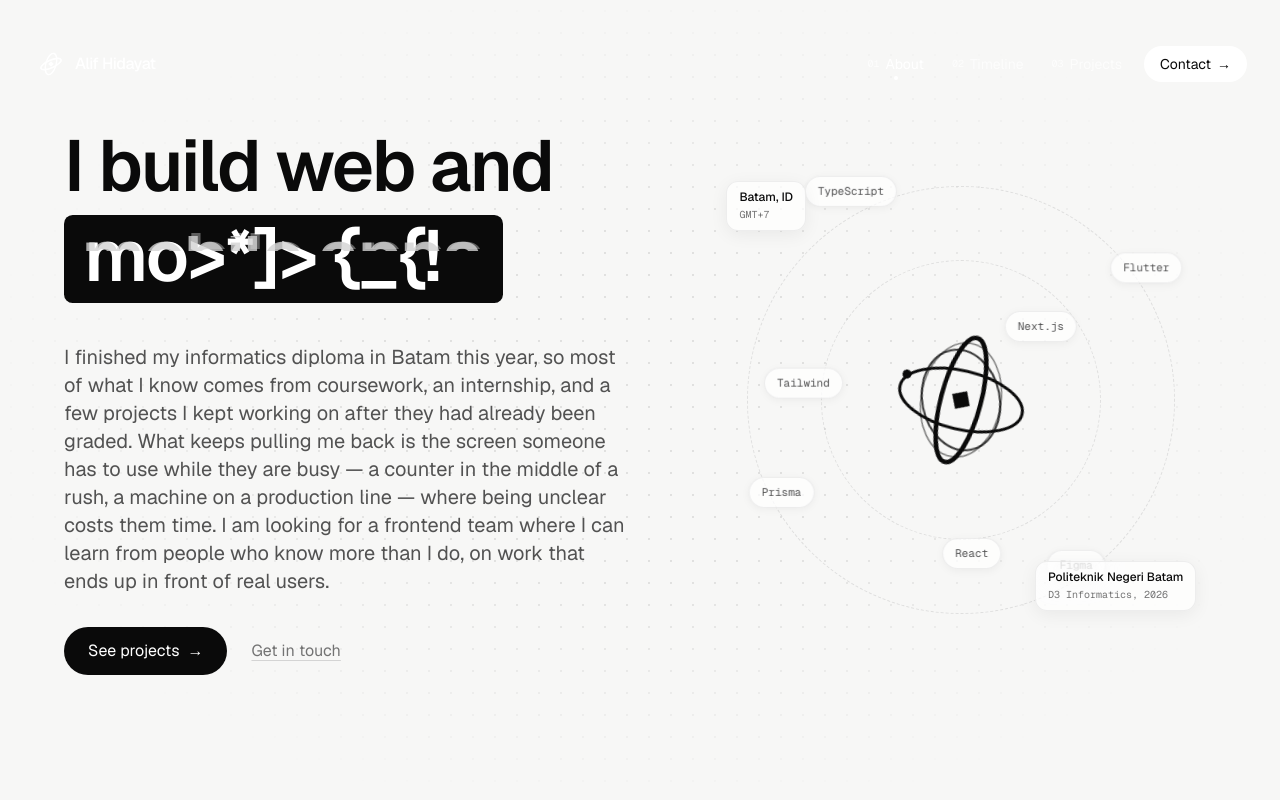
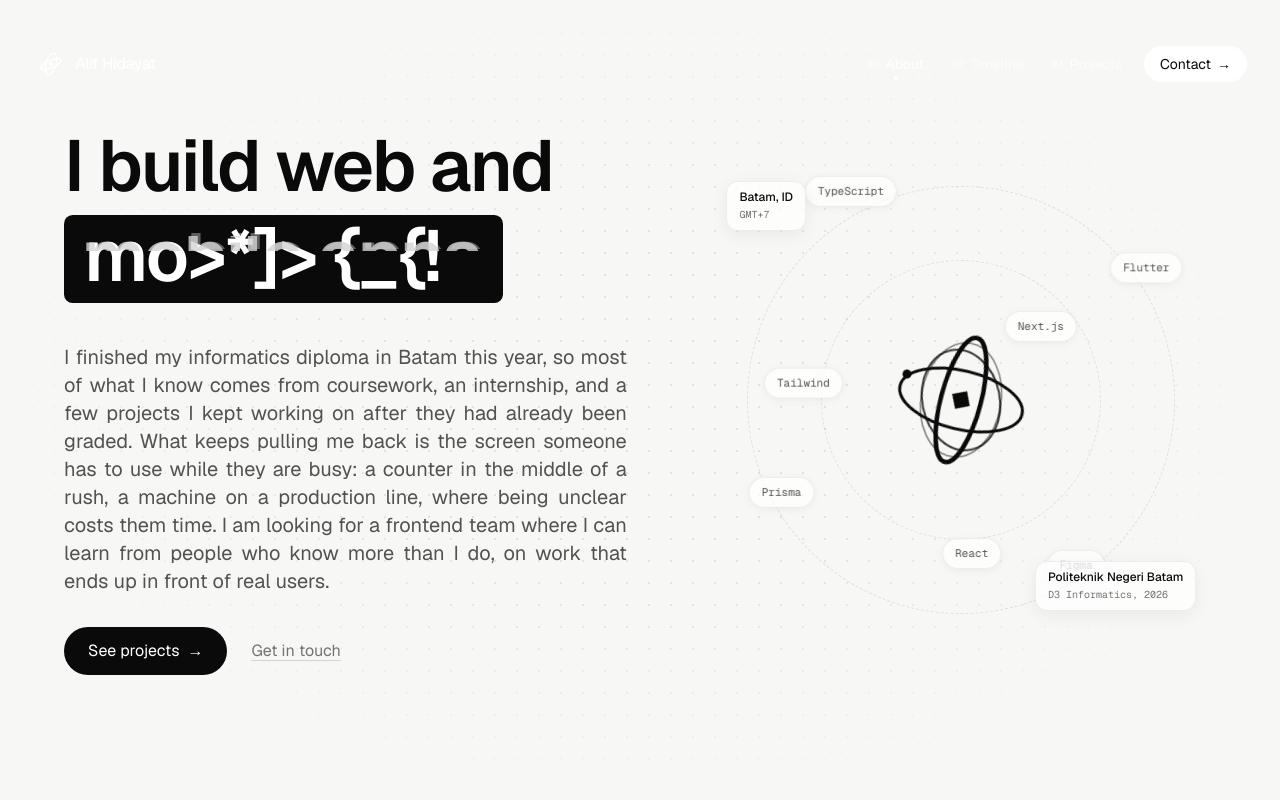
Before and after one commit to Void491111/Portfolio, a Next.js app in the folder portfolio/: page / in a window 1280 px wide. Shown: the top 800 px of the page. Built offline with nearby package versions, Linux system fonts and the light colour scheme.

Commit message:
justify hero copy, drop em dashes

```diff
--- a/portfolio/components/hero/Hero.jsx
+++ b/portfolio/components/hero/Hero.jsx
@@ -23,7 +23,7 @@ export default function Hero() {
           </Reveal>
 
           <Reveal delay={0.15}>
-            <p className="mt-6 max-w-xl text-neutral-600 sm:text-lg xl:text-xl">{HERO.description}</p>
+            <p className="mt-6 max-w-xl text-justify hyphens-auto text-neutral-600 sm:text-lg xl:text-xl">{HERO.description}</p>
           </Reveal>
 
           <Reveal delay={0.25} className="mt-7 flex flex-wrap items-center gap-x-6 gap-y-3 sm:mt-8">
--- a/portfolio/config/site.js
+++ b/portfolio/config/site.js
@@ -17,7 +17,7 @@ export const HERO = {
   glitchWord: "mobile apps",
   suffix: "",
   description:
-    "I finished my informatics diploma in Batam this year, so most of what I know comes from coursework, an internship, and a few projects I kept working on after they had already been graded. What keeps pulling me back is the screen someone has to use while they are busy \u2014 a counter in the middle of a rush, a machine on a production line \u2014 where being unclear costs them time. I am looking for a frontend team where I can learn from people who know more than I do, on work that ends up in front of real users.",
+    "I finished my informatics diploma in Batam this year, so most of what I know comes from coursework, an internship, and a few projects I kept working on after they had already been graded. What keeps pulling me back is the screen someone has to use while they are busy: a counter in the middle of a rush, a machine on a production line, where being unclear costs them time. I am looking for a frontend team where I can learn from people who know more than I do, on work that ends up in front of real users.",
   primaryCta: { label: "See projects", href: "#projects" },
   secondaryCta: { label: "Get in touch", href: "#contact" },
 };
```
